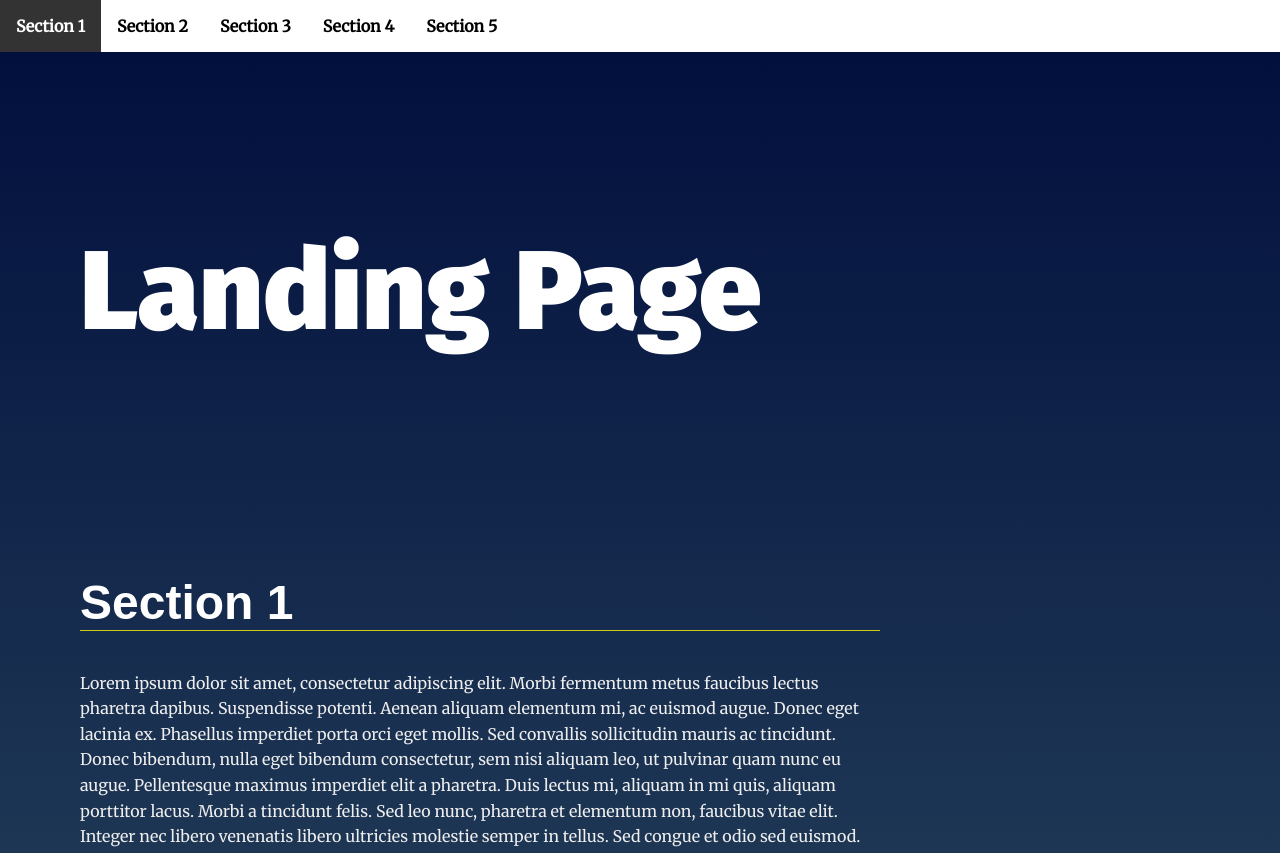
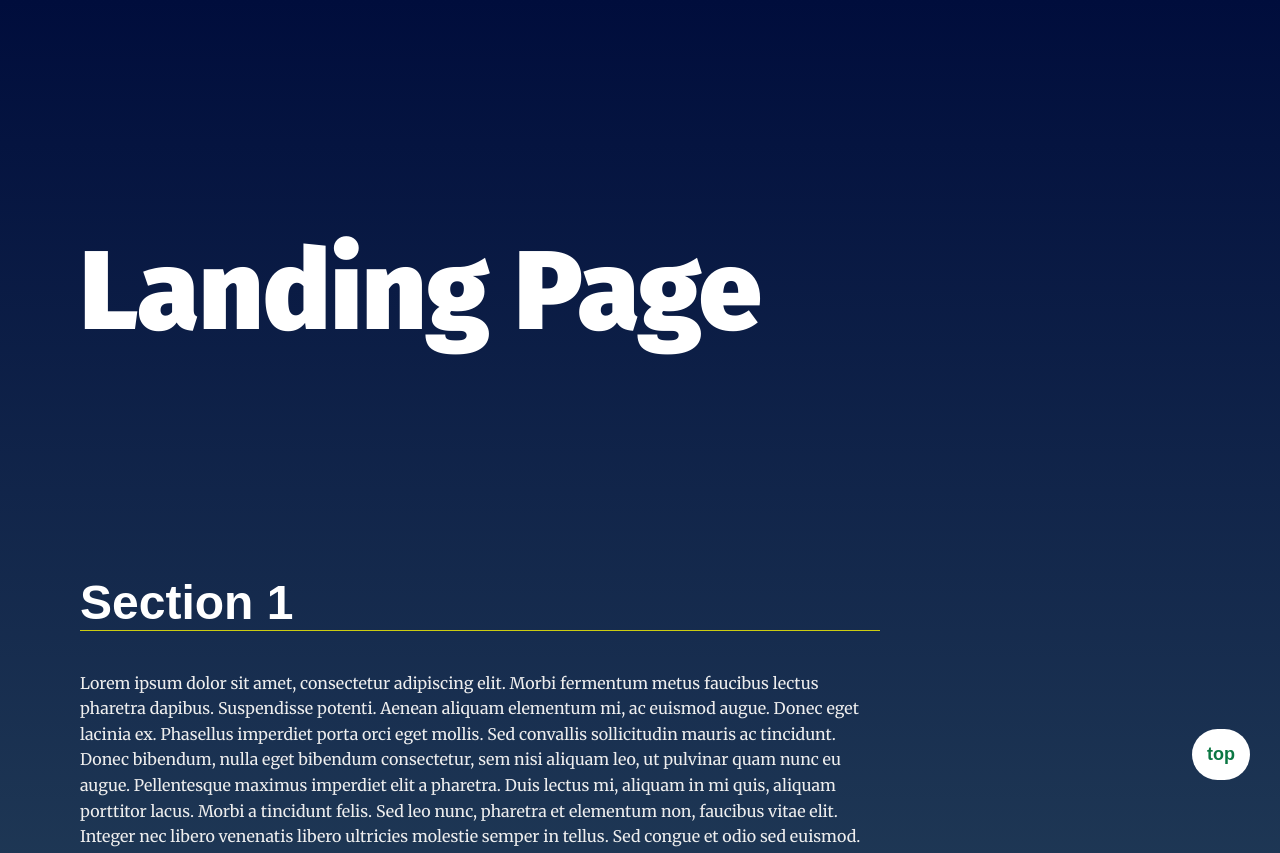
Before and after one commit to OmarHatemSalem/EgFWD-WebDev-Project-1-Landing-Page, a plain HTML site: page index.html in a window 1280 px wide. Shown: the top 853 px of the page. Drawn offline with Linux system fonts and the light colour scheme.

Commit message:
creates "back to top" button

```diff
--- a/css/styles.css
+++ b/css/styles.css
@@ -227,3 +227,30 @@ section.your-active-class .landing__container::after {
 		           rotate(-360deg);
 	}
 }
+
+#myBtn {
+    display: none;
+    position: fixed;
+    bottom: 20px;
+    right: 30px;
+    z-index: 99;
+    border: none;
+    outline: none;
+    background-color: rgb(255, 255, 255);
+    color: rgb(11, 119, 67);
+    cursor: pointer;
+    padding: 15px;
+    border-radius: 30px;
+    font-size: 18px;
+  }
+
+  #myBtn a {
+    display: block;
+    font-weight: bold;
+    text-decoration: none;
+    color: rgb(11, 119, 67);
+  }
+
+  #myBtn:hover {
+    background-color: rgb(184, 180, 180); /* Add a dark-grey background on hover */
+  }
--- a/index.html
+++ b/index.html
@@ -75,6 +75,9 @@
     <p>&copy Udacity</p>
   </footer>
 
+  <button id="myBtn" title="Go to top"><a href="h1">top</a></button>
+
+
   <script src="js/app.js"></script>
 
 </body>
--- a/js/app.js
+++ b/js/app.js
@@ -93,22 +93,32 @@ function beginJS() {
         });
     }
 
-    /*function update() {
-      const rect = sectionNames[previous].getBoundingClientRect();
+    const header = document.querySelector('h1');
+    const button = document.getElementById('myBtn');
+    button.addEventListener("click", function (event) {
+        event.preventDefault();
 
-      //container.innerHTML = '';
-      for (let key in rect) {
-        if(typeof rect[key] !== 'function') {
-          let para = document.createElement('p');
-          para.textContent  = `${ key } : ${ rect[key] }`;
-          container.appendChild(para);
+        document.querySelector(this.childNodes[0].getAttribute("href")).scrollIntoView({
+            behavior : "smooth"
+        })
+    });
+
+    document.addEventListener('scroll', function (event) {
+        const headRect = header.getBoundingClientRect();
+        event.preventDefault();
+        if (headRect['bottom'] < -50) {
+            button.style.display = "block";
+            navBar.style.display = "block";
+            setTimeout(() => {navBar.style.display = "none";}, 0);
+        } else {
+            button.style.display = "block";
         }
-      }
-    }
 
-    document.addEventListener('scroll', update);
-    update();*/
 
+
+
+
+    });
 
 }
 
```
